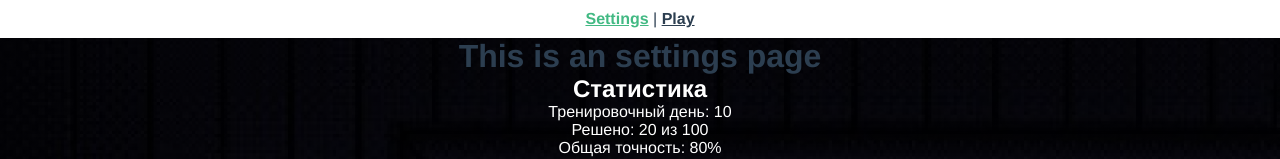
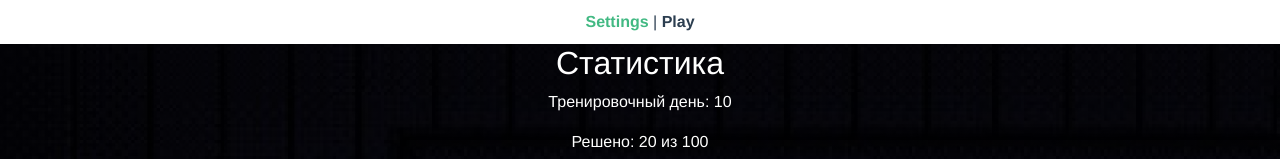
Before and after one commit to SablinIgor/sablin-igor-otus-mentat, a Vue app: page / in a window 1280 px wide. Shown: the top 159 px of the page. Built offline with nearby package versions, Linux system fonts and the light colour scheme.

Commit message:
Add bootstrap

```diff
--- a/package.json
+++ b/package.json
@@ -9,6 +9,7 @@
     "test:unit": "vue-cli-service test:unit"
   },
   "dependencies": {
+    "bootstrap-vue": "^2.0.0-rc.11",
     "vue": "^2.5.17",
     "vue-router": "^3.0.1",
     "vue-slide-bar": "^1.1.6",
--- a/src/main.js
+++ b/src/main.js
@@ -2,8 +2,13 @@
 import App from './App.vue'
 import router from './router'
 import store from './store'
+import BootstrapVue from 'bootstrap-vue'
+import 'bootstrap/dist/css/bootstrap.css'
+import 'bootstrap-vue/dist/bootstrap-vue.css'
 
 Vue.config.productionTip = false
+
+Vue.use(BootstrapVue)
 
 new Vue({
   router,
--- a/src/views/Settings.vue
+++ b/src/views/Settings.vue
@@ -1,6 +1,5 @@
 <template>
   <div class="settings">
-    <h1>This is an settings page</h1>
     <Stats
             daysCounter="10"
             v-bind:wins="{ x: '20', y: '100'}"
```
Also changed, not shown: 1 other file (tests, documents, lock files or other folders).
